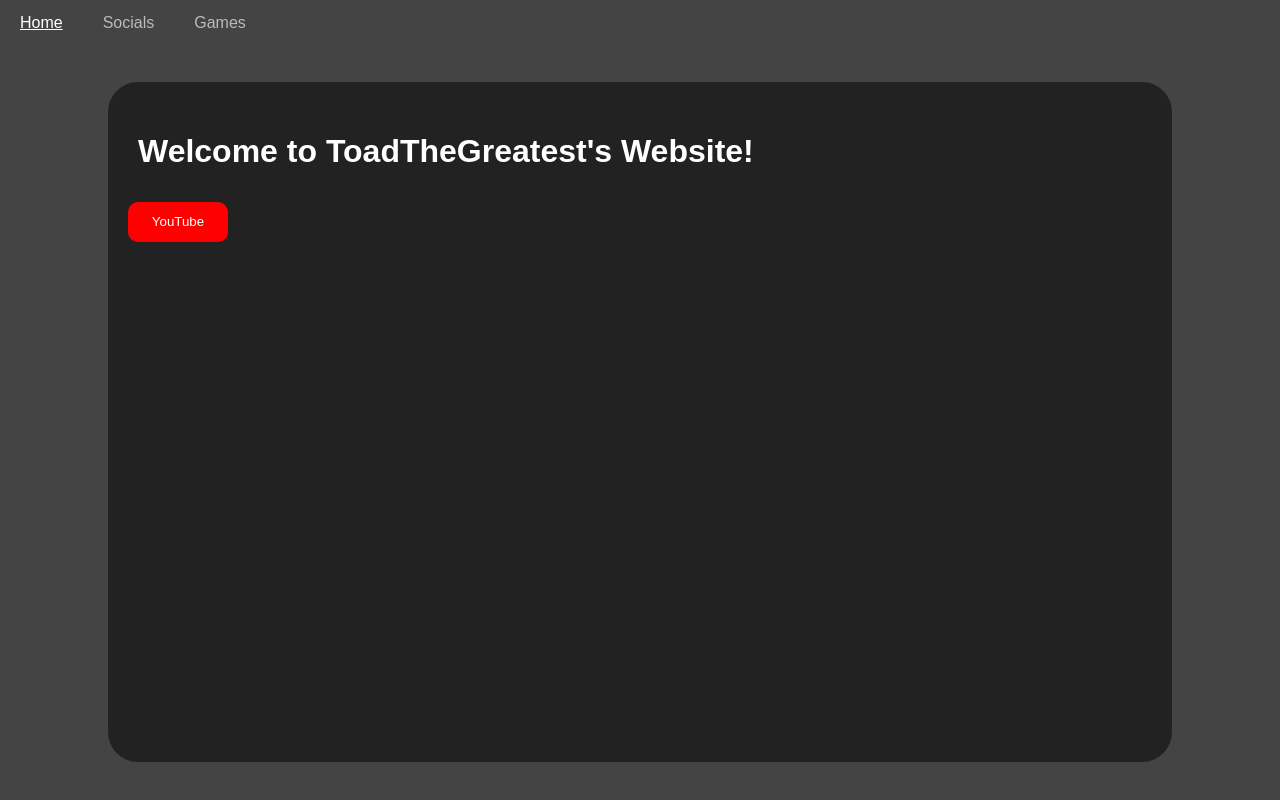
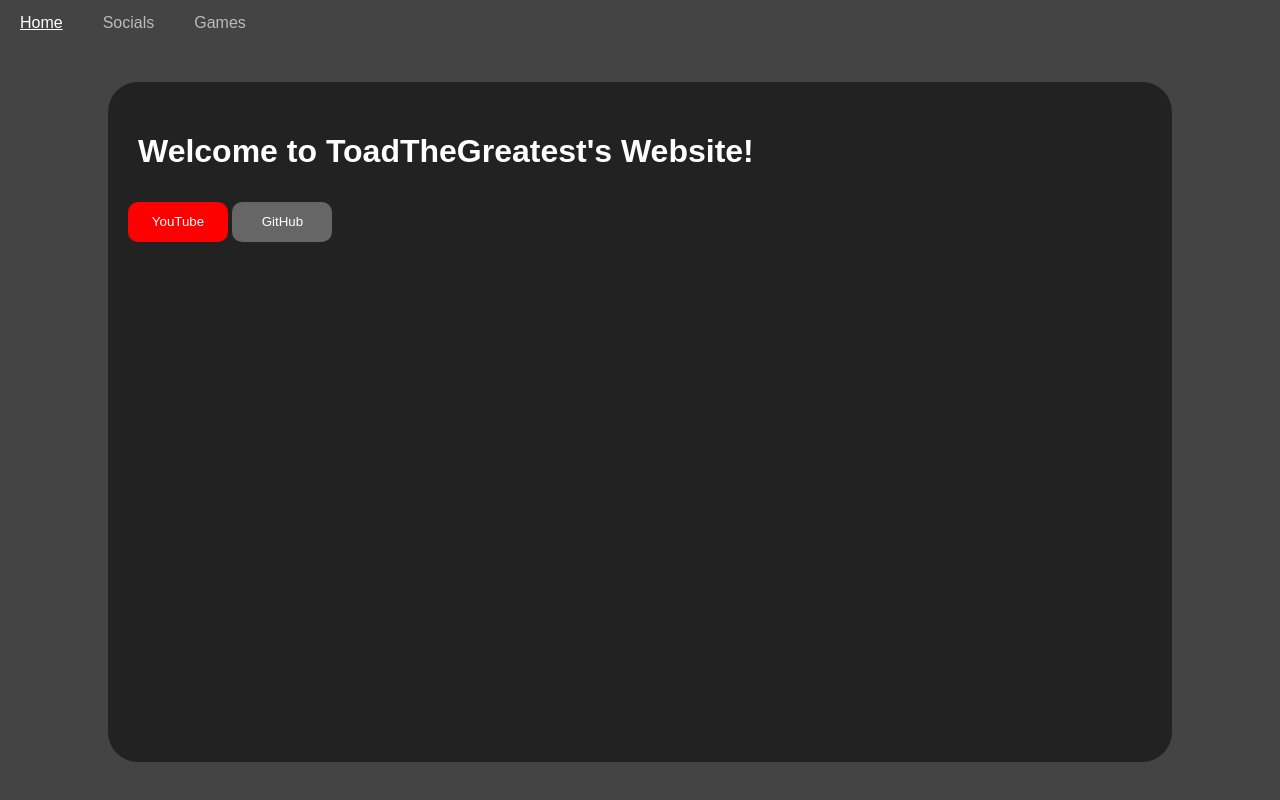
Before and after one commit to ToadTheGreatest/ToadTheGreatest, a plain HTML site: page docs/socials/index.html in a window 1280 px wide. Drawn offline with Linux system fonts and the light colour scheme.

Commit message:
added github social

```diff
--- a/docs/socials/index.html
+++ b/docs/socials/index.html
@@ -59,14 +59,16 @@
             background-color: transparent;
             text-decoration: underline;
         }
+        button {
+            border-radius: 10px;
+            border-style: solid;
+            width: 100px;
+            height: 40px;
+        }
         button.youtube {
             color: #fff;
             background-color: #f00;
             border-color: #f00;
-            border-radius: 10px;
-            border-style: solid;
-            width: 100px;
-            height: 40px;
         }
         button.youtube:hover {
             background-color: #c00;
@@ -75,6 +77,19 @@
         button.youtube:active {
             background-color: #800;
             border-color: #800;
+        }
+        button.github {
+            color: #fff;
+            background-color: #666;
+            border-color: #666;
+        }
+        button.github:hover {
+            background-color: #555;
+            border-color: #555;
+        }
+        button.github:active {
+            background-color: #000;
+            border-color: #000;
         }
     </style>
 </head>
@@ -93,6 +108,7 @@
             <h1>Welcome to ToadTheGreatest's Website!</h1>
             <span id="text">
                 <button class="youtube" onclick="window.open('https:\/\/youtube.com/@ToadTheGreatest')">YouTube</button>
+                <button class="github" onclick="window.open('https:\/\/github.com/ToadTheGreatest')">GitHub</button>
             </span>
         </div>
     </div>
```
